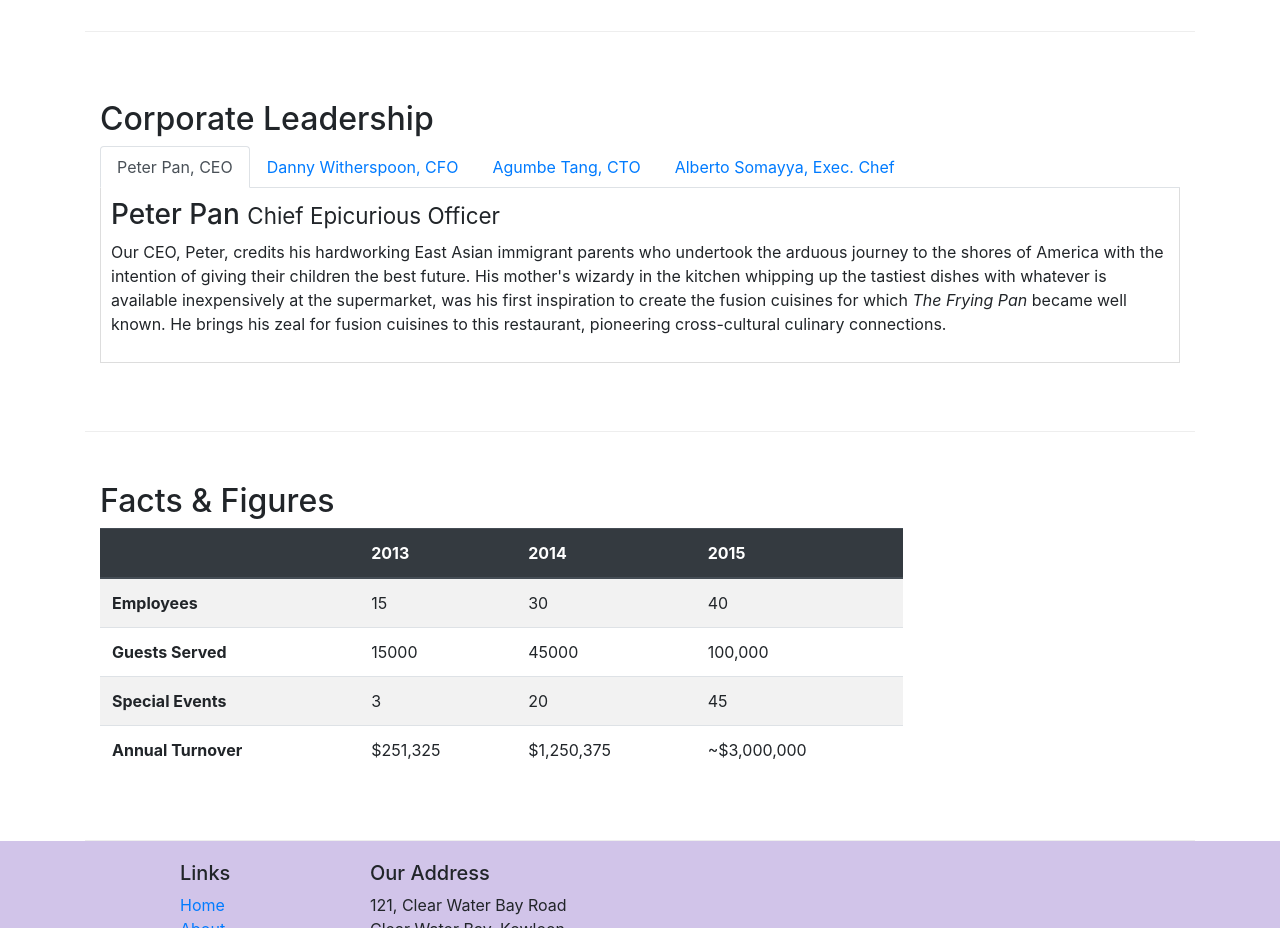
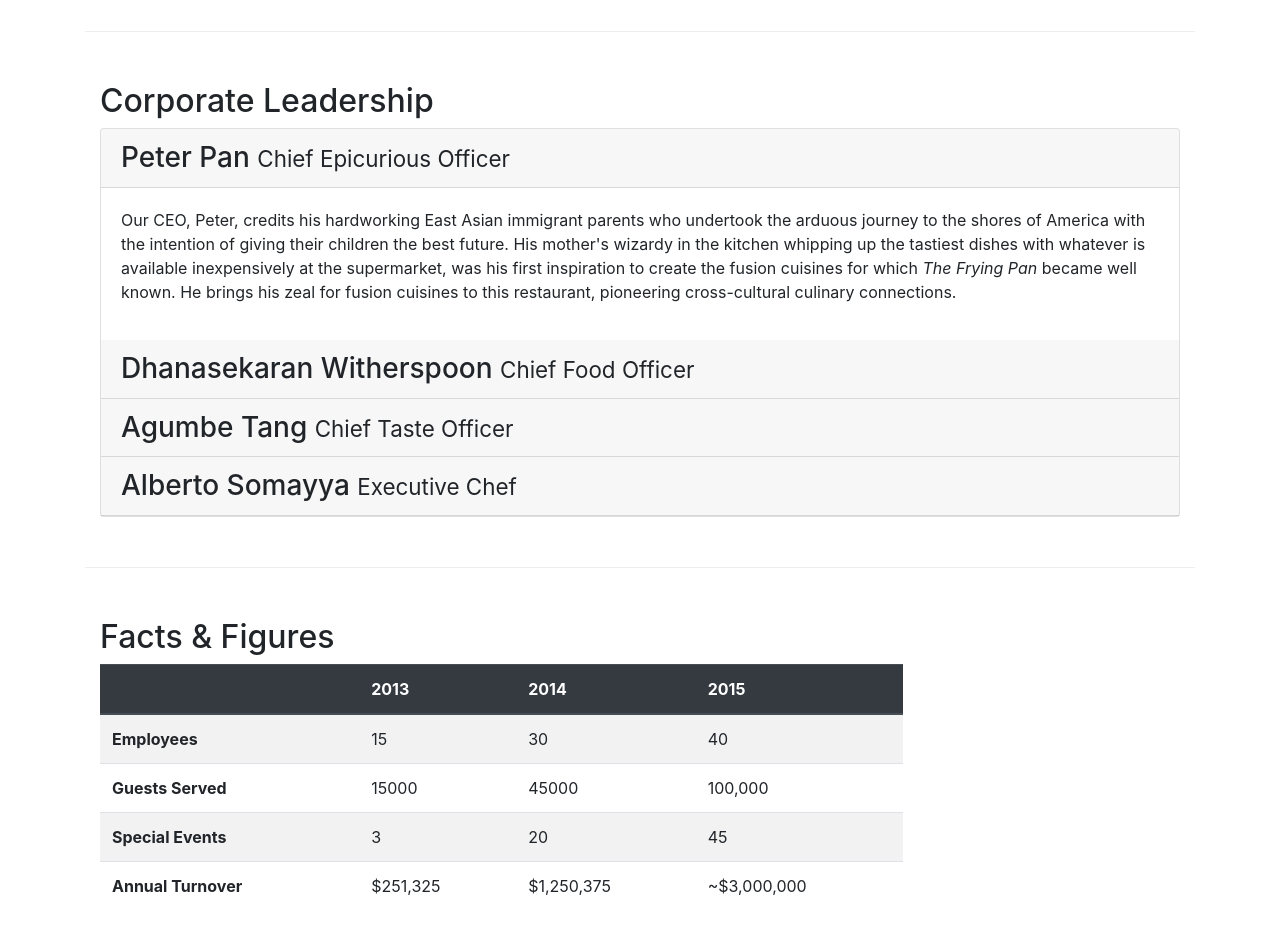
Before and after one commit to Tracyyuyu/conFusion, a website: page aboutus.html in a window 1280 px wide. Shown: the part 940-1868 px from the top of the page. Drawn offline with nearby package versions, Linux system fonts and the light colour scheme.

Commit message:
accordion

```diff
--- a/aboutus.html
+++ b/aboutus.html
@@ -105,41 +105,59 @@
             <div class="col-12">
                 <h2>Corporate Leadership</h2>
 
-                <ul class="nav nav-tabs">
-                    <li class="nav-item">
-                        <a class="nav-link active" href="#peter"
-                            role="tab" data-toggle="tab">Peter Pan, CEO</a>
-                    </li>
-                    <li class="nav-item">
-                        <a class="nav-link" href="#danny"
-                            role="tab" data-toggle="tab">Danny Witherspoon, CFO</a>
-                    </li>
-                    <li class="nav-item">
-                        <a class="nav-link" href="#agumbe"
-                            role="tab" data-toggle="tab">Agumbe Tang, CTO</a>
-                    </li>
-                    <li class="nav-item">
-                        <a class="nav-link" href="#alberto"
-                            role="tab" data-toggle="tab">Alberto Somayya, Exec. Chef</a>
-                    </li>
-                </ul>
-
-                <div class="tab-content">
-                    <div role="tabpanel" class="tab-pane fade show active" id="peter">
-                        <h3>Peter Pan <small>Chief Epicurious Officer</small></h3>
+                <div id="accordion">
+                    <div class="card">
+                        <div class="card-header" role="tab" id="peterhead">
+                            <h3 class="mb-0">
+                                <a data-toggle="collapse" data-target="#peter">
+                                    Peter Pan <small>Chief Epicurious Officer</small>
+                                </a>
+                            </h3>
+                        </div>
+                        <div role="tabpanel" class="collapse show" id="peter" data-parent="#accordion">
+                            <div class="card-body">
                                 <p class="d-none d-sm-block">Our CEO, Peter, credits his hardworking East Asian immigrant parents who undertook the arduous journey to the shores of America with the intention of giving their children the best future. His mother's wizardy in the kitchen whipping up the tastiest dishes with whatever is available inexpensively at the supermarket, was his first inspiration to create the fusion cuisines for which <em>The Frying Pan</em> became well known. He brings his zeal for fusion cuisines to this restaurant, pioneering cross-cultural culinary connections.</p>
                             </div>
-                    <div role="tabpanel" class="tab-pane fade" id="danny">
-                        <h3>Dhanasekaran Witherspoon <small>Chief Food Officer</small></h3>
+                        </div>
+
+                        <div class="card-header" role="tab" id="dannyhead">
+                            <h3 class="mb-0">
+                                <a data-toggle="collapse" data-target="#danny">
+                                    Dhanasekaran Witherspoon <small>Chief Food Officer</small>
+                                </a>
+                            </h3>
+                        </div>
+                        <div role="tabpanel" class="collapse" id="danny" data-parent="#accordion">
+                            <div class="card-body">
                                 <p class="d-none d-sm-block">Our CFO, Danny, as he is affectionately referred to by his colleagues, comes from a long established family tradition in farming and produce. His experiences growing up on a farm in the Australian outback gave him great appreciation for varieties of food sources. As he puts it in his own words, <em>Everything that runs, wins, and everything that stays, pays!</em></p>
                             </div>
-                    <div role="tabpanel" class="tab-pane fade" id="agumbe">
-                        <h3>Agumbe Tang <small>Chief Taste Officer</small></h3>
+                        </div>
+
+                        <div class="card-header" role="tab" id="agumbehead">
+                            <h3 class="mb-0">
+                                <a data-toggle="collapse" data-target="#agumbe">
+                                    Agumbe Tang <small>Chief Taste Officer</small>
+                                </a>
+                            </h3>
+                        </div>
+                        <div role="tabpanel" class="collapse" id="agumbe" data-parent="#accordion">
+                            <div class="card-body">
                                 <p class="d-none d-sm-block">Blessed with the most discerning gustatory sense, Agumbe, our CTO, personally ensures that every dish that we serve meets his exacting tastes. Our chefs dread the tongue lashing that ensues if their dish does not meet his exacting standards. He lives by his motto, <em>You click only if you survive my lick.</em></p>
                             </div>
-                    <div role="tabpanel" class="tab-pane fade" id="alberto">
-                        <h3>Alberto Somayya <small>Executive Chef</small></h3>
+                        </div>
+
+                        <div class="card-header" role="tab" id="albertohead">
+                            <h3 class="mb-0">
+                                <a data-toggle="collapse" data-target="#alberto">
+                                    Alberto Somayya <small>Executive Chef</small>
+                                </a>
+                            </h3>
+                        </div>
+                        <div role="tabpanel" class="collapse" id="alberto" data-parent="#accordion">
+                            <div class="card-body">
                                 <p class="d-none d-sm-block">Award winning three-star Michelin chef with wide International experience having worked closely with whos-who in the culinary world, he specializes in creating mouthwatering Indo-Italian fusion experiences. He says, <em>Put together the cuisines from the two craziest cultures, and you get a winning hit! Amma Mia!</em></p>
+                            </div>
+                        </div>
                     </div>
                 </div>
             </div>
```
Lines whose indentation alone changed are shown as unchanged.
